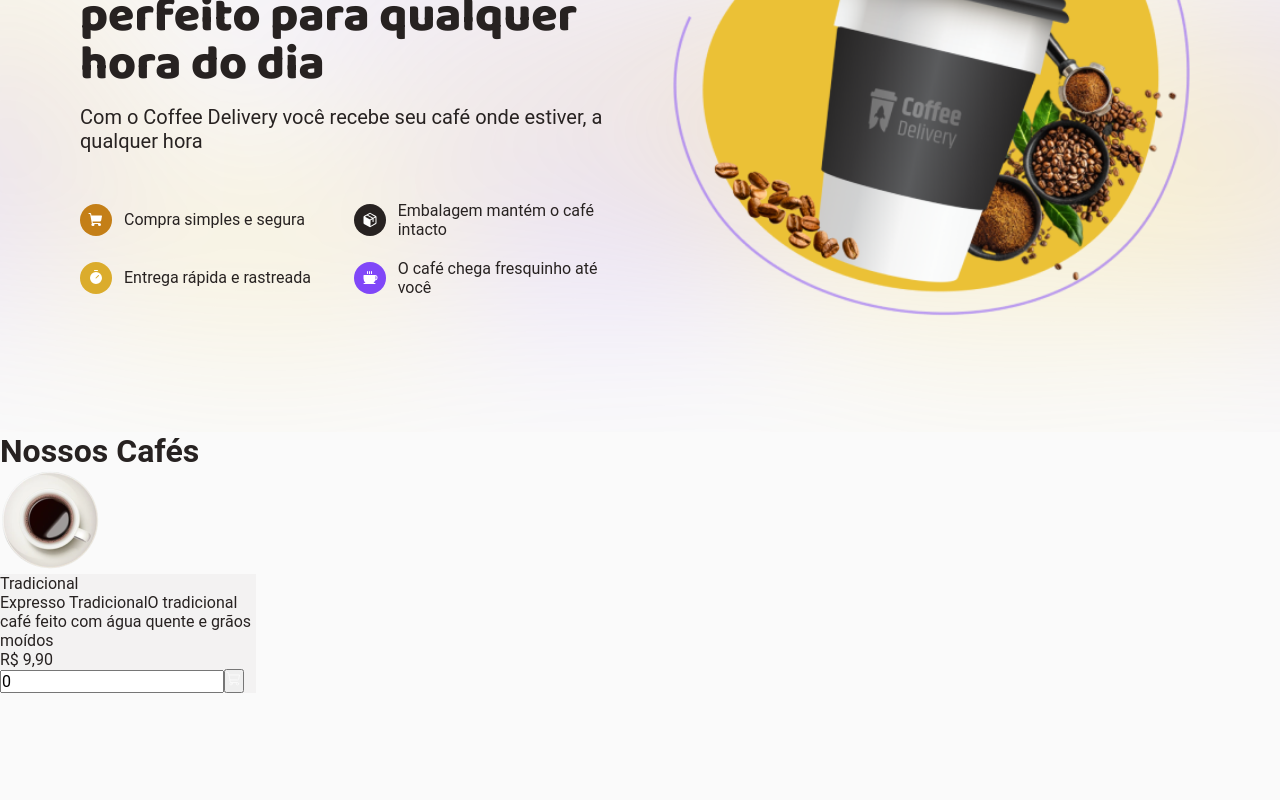
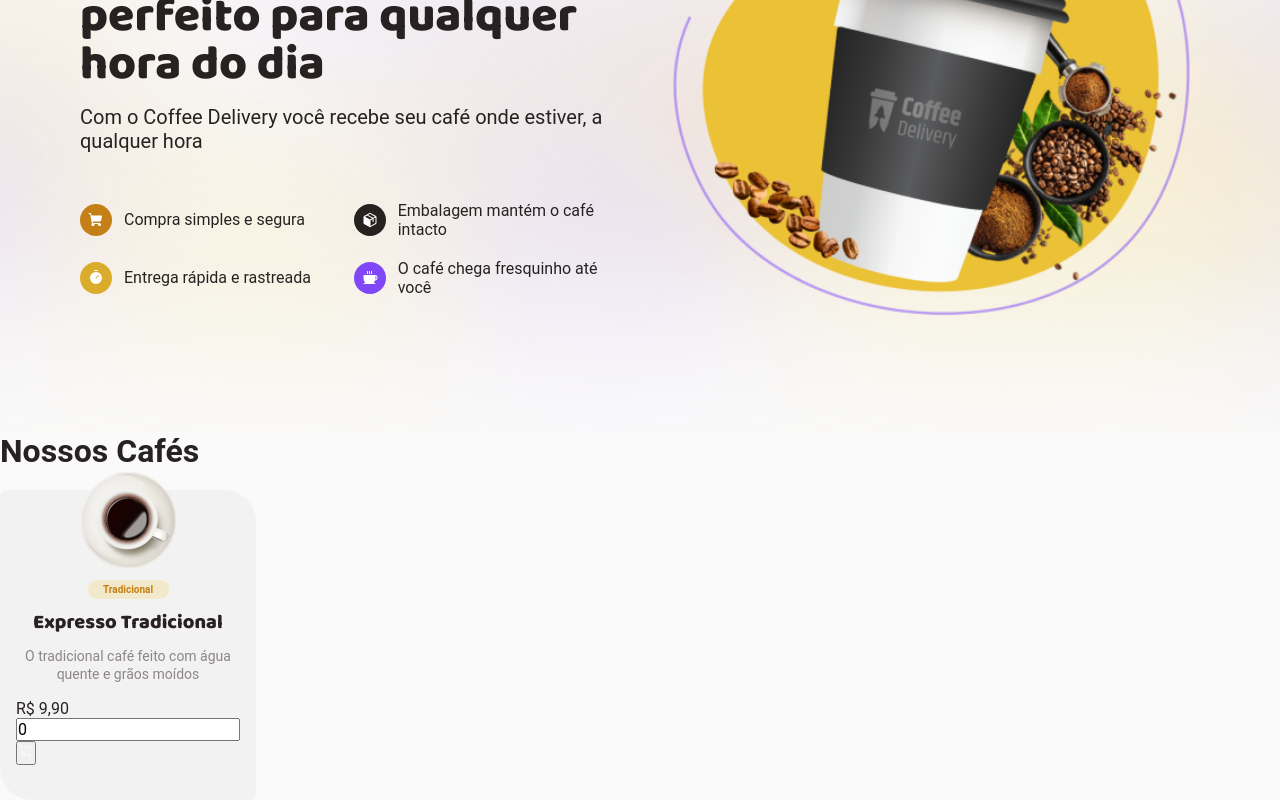
Before and after one commit to VncS1/ignite-coffee-delivery, a React (Vite) app: page / in a window 1280 px wide. Shown: the part 294-1094 px from the top of the page. Before the commit the page ends 987 px from the top, so only its background shows below. Built offline with nearby package versions, Linux system fonts and the light colour scheme.

Commit message:
Componente Coffee quase finalizado

```diff
--- a/src/pages/Home/components/Coffees/Coffee/index.tsx
+++ b/src/pages/Home/components/Coffees/Coffee/index.tsx
@@ -4,6 +4,7 @@ import coffeeImg from '../../../../../assets/coffee-images/americano.png';
 
 export function Coffee() {
     return (
+        // Ordenar com display grid: 1fr 1fr 1fr 1fr 1fr (5 colunas)
         <CoffeeContainer>
             <img src={coffeeImg} />
             <CoffeeInfos>
--- a/src/pages/Home/components/Coffees/Coffee/style.ts
+++ b/src/pages/Home/components/Coffees/Coffee/style.ts
@@ -4,12 +4,69 @@ import { ShoppingCart } from "phosphor-react";
 
 
 export const CoffeeContainer = styled.div`
+    max-width: 256px;
+    display: flex;
+    flex-direction: column;
+    align-items: center;
 
+
+    img {
+        z-index: 1000;
+        margin-bottom: -9rem;
+    }
 `
 
-export const CoffeeInfos = styled.div `
-    background-color: ${props => props.theme['base-color']};
+export const CoffeeInfos = styled.div`
     max-width: 256px;
+    height: 310px;
+
+    display: flex;
+    flex-direction: column;
+    align-items: center;
+
+    margin-top: 4rem;
+    padding: 0 1.25rem;
+
+    border-top-right-radius: 32px;
+    border-bottom-left-radius: 32px;
+
+    border-top-left-radius: 8px;
+    border-bottom-right-radius: 8px;
+    background: ${props => props.theme["base-color"]};
+
+    z-index: -999;
+
+    .coffee-types {
+        margin-top: 90px;
+
+        .type {
+            color: ${props => props.theme['yellow-dark']};
+            background: ${props => props.theme['yellow-light']};
+            padding: 0.25rem .5rem;
+            width: 81px;
+            font-size: 0.625rem;
+
+            display: flex;
+            justify-content: center;
+            align-items: center;
+            font-weight: 600;
+            border-radius: 12px;
+        }
+    }
+
+    .coffee-name {
+        font-family: 'Baloo Bhai 2', sans-serif;
+        line-height: 3rem;
+        font-size: 1.25rem;
+    }
+
+    .coffee-description {
+        font-size: 0.875rem;
+        text-align: center;
+        line-height: 130%;
+        color: ${props => props.theme['description-text']};
+        margin-bottom: 1rem;
+    }
 
 `
 
--- a/src/pages/Home/components/Coffees/index.tsx
+++ b/src/pages/Home/components/Coffees/index.tsx
@@ -3,6 +3,8 @@ import { CoffeesContainer } from "./style";
 
 export function Coffees(){
     return (
+
+        // Ordenar com display grid: 1fr 1fr 1fr 1fr 1fr (5 colunas)
         <CoffeesContainer>
             <h1>Nossos Cafés</h1>
             <Coffee />
--- a/src/styles/themes/default.ts
+++ b/src/styles/themes/default.ts
@@ -12,6 +12,7 @@ export const defaultTheme = {
     'background': '#FAFAFA',
     'base-color': '#F3F2F2',
     'base-title': '#272221',
-    'base-text': '#574F4D'
+    'base-text': '#574F4D',
+    'description-text': '#8D8686',
 
 }
```
